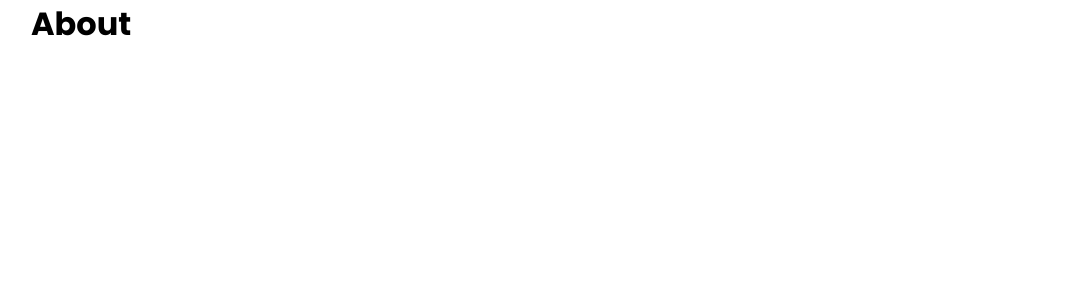
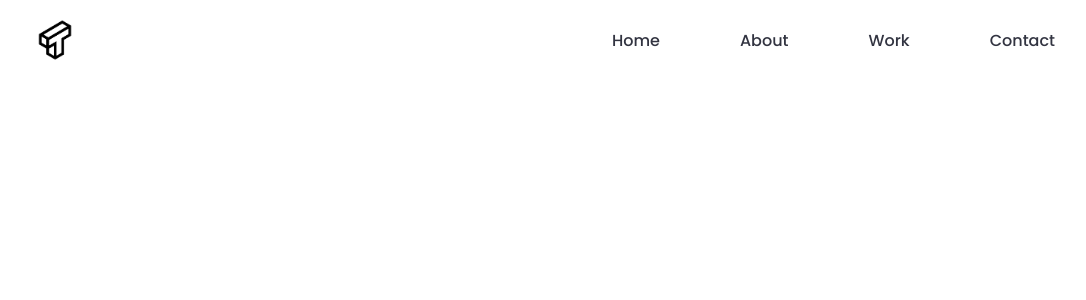
Before and after one commit to martiwg/itguys, a React (Create React App) app: page /about in a window 1280 px wide. Shown: the top 300 px of the page, without its empty margins (97-1183 px from the left). Built offline with nearby package versions, Linux system fonts and the light colour scheme.

Commit message:
added navbar to all components

```diff
--- a/src/pages/about/About.js
+++ b/src/pages/about/About.js
@@ -1,10 +1,12 @@
+import Navbar from '../../components/navbar/Navbar'
+
 import styles from './About.module.css'
 
 const About = () => {
   return(
     <div className='globalContainer'>
       <div className='globalWrapper'>
-        <h1>About</h1>
+        <Navbar />
       </div>
     </div>
   )
--- a/src/pages/contact/Contact.js
+++ b/src/pages/contact/Contact.js
@@ -1,10 +1,12 @@
+import Navbar from '../../components/navbar/Navbar'
+
 import styles from './Contact.module.css'
 
 const About = () => {
   return(
     <div className='globalContainer'>
       <div className='globalWrapper'>
-        <h1>Contact</h1>
+        <Navbar />
       </div>
     </div>
   )
--- a/src/pages/work/Work.js
+++ b/src/pages/work/Work.js
@@ -1,10 +1,12 @@
+import Navbar from '../../components/navbar/Navbar'
+
 import styles from './Work.module.css'
 
 const Work = () => {
   return(
     <div className='globalContainer'>
       <div className='globalWrapper'>
-        <h1>Work</h1>
+        <Navbar />
       </div>
     </div>
   )
```
